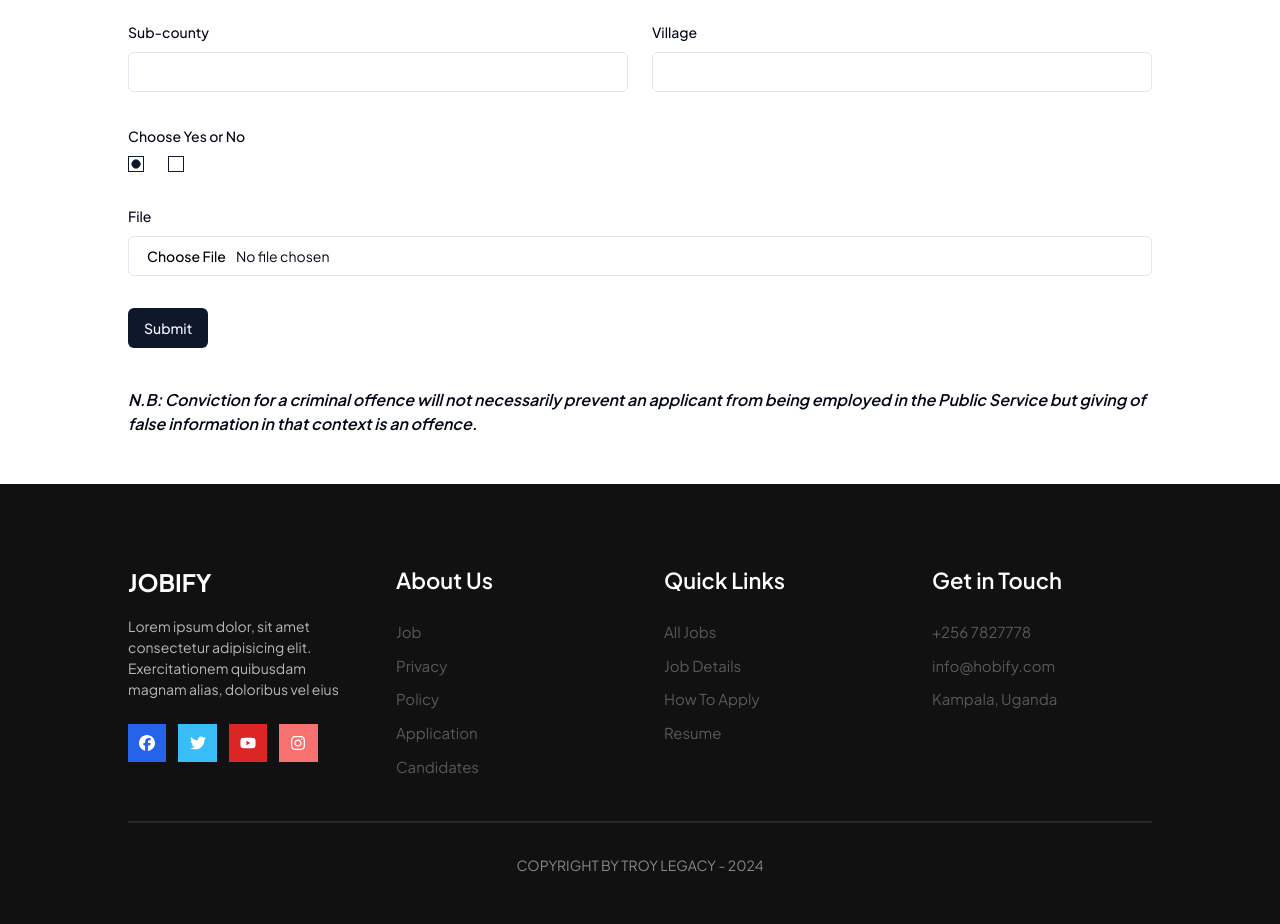
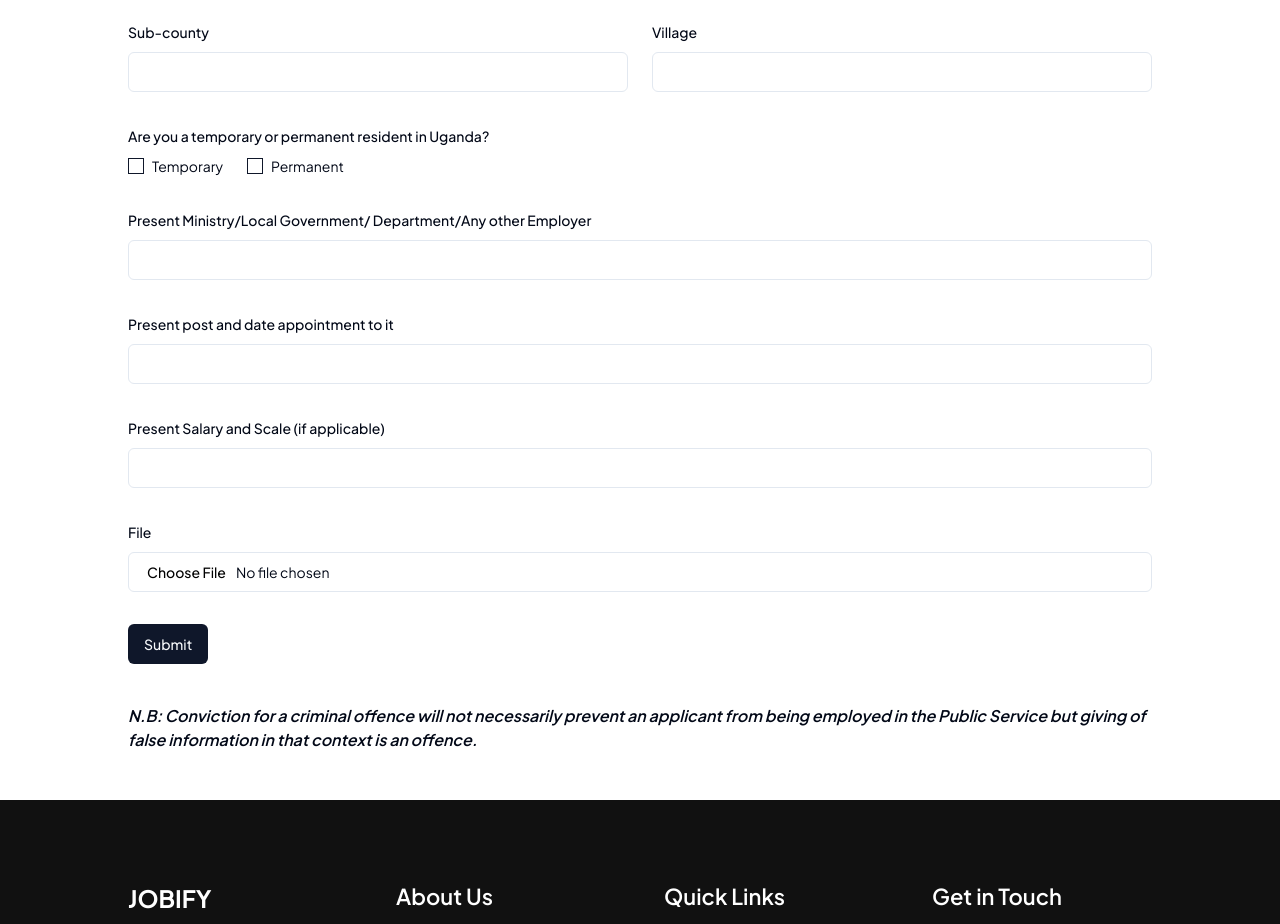
Before and after one commit to TroyMoses/job-portal, a Next.js app: page /jobs/application/1 in a window 1280 px wide. Shown: the part 1420-2344 px from the top of the page. Built offline with nearby package versions, Linux system fonts and the light colour scheme; no server answers.

Commit message:
application form

```diff
--- a/convex/schema.ts
+++ b/convex/schema.ts
@@ -35,6 +35,9 @@ export default defineSchema({
     homeDistrict: v.optional(v.string()),
     subcounty: v.optional(v.string()),
     village: v.optional(v.string()),
+    presentministry: v.optional(v.string()),
+    presentpost: v.optional(v.string()),
+    presentsalary: v.optional(v.string()),
   })
     .index("by_orgId", ["orgId"])
     .index("by_shouldDelete", ["shouldDelete"]),
--- a/src/app/jobs/application/[id]/page.tsx
+++ b/src/app/jobs/application/[id]/page.tsx
@@ -55,6 +55,9 @@ const formSchema = z.object({
   homeDistrict: z.string().min(1).max(200),
   subcounty: z.string().min(1).max(200),
   village: z.string().min(1).max(200),
+  presentministry: z.string().min(1).max(500),
+  presentpost: z.string().min(1).max(500),
+  presentsalary: z.string().min(1).max(300),
 });
 
 const JobApplication = ({ params }: { params: { id: string } }) => {
@@ -80,6 +83,9 @@ const JobApplication = ({ params }: { params: { id: string } }) => {
       homeDistrict: "",
       subcounty: "",
       village: "",
+      presentministry: "",
+      presentpost: "",
+      presentsalary: "",
     },
   });
 
@@ -129,6 +135,9 @@ const JobApplication = ({ params }: { params: { id: string } }) => {
         homeDistrict: values.homeDistrict,
         subcounty: values.subcounty,
         village: values.village,
+        presentministry: values.presentministry,
+        presentpost: values.presentpost,
+        presentsalary: values.presentsalary,
       });
 
       form.reset();
@@ -365,22 +374,79 @@ const JobApplication = ({ params }: { params: { id: string } }) => {
                   />
                 </div>
 
-                {/* Yes/No Radio Button Field */}
                 <FormField
                   control={form.control}
                   name="yesNoChoice"
                   render={({ field }) => (
                     <FormItem>
-                      <FormLabel>Choose Yes or No</FormLabel>
+                      <FormLabel>
+                        Are you a temporary or permanent resident in Uganda?
+                      </FormLabel>
                       <FormControl>
                         <RadioGroup
                           value={field.value}
                           onValueChange={field.onChange}
                           className="flex flex-row space-x-4"
                         >
-                          <RadioGroupItem value="yes">Yes</RadioGroupItem>
-                          <RadioGroupItem value="no">No</RadioGroupItem>
+                          {/* Wrap the label inside a <label> element */}
+                          <div className="flex items-center space-x-2">
+                            <RadioGroupItem value="temporary" />
+                            <label className="text-sm">Temporary</label>
+                          </div>
+                          <div className="flex items-center space-x-2">
+                            <RadioGroupItem value="permanent" />
+                            <label className="text-sm">Permanent</label>
+                          </div>
                         </RadioGroup>
+                      </FormControl>
+                      <FormMessage />
+                    </FormItem>
+                  )}
+                />
+
+                <FormField
+                  control={form.control}
+                  name="presentministry"
+                  render={({ field }) => (
+                    <FormItem>
+                      <FormLabel>
+                        Present Ministry/Local Government/ Department/Any other
+                        Employer
+                      </FormLabel>
+                      <FormControl>
+                        <Input {...field} />
+                      </FormControl>
+                      <FormMessage />
+                    </FormItem>
+                  )}
+                />
+
+                <FormField
+                  control={form.control}
+                  name="presentpost"
+                  render={({ field }) => (
+                    <FormItem>
+                      <FormLabel>
+                        Present post and date appointment to it
+                      </FormLabel>
+                      <FormControl>
+                        <Input {...field} />
+                      </FormControl>
+                      <FormMessage />
+                    </FormItem>
+                  )}
+                />
+
+                <FormField
+                  control={form.control}
+                  name="presentsalary"
+                  render={({ field }) => (
+                    <FormItem>
+                      <FormLabel>
+                        Present Salary and Scale {"("}if applicable{")"}
+                      </FormLabel>
+                      <FormControl>
+                        <Input {...field} />
                       </FormControl>
                       <FormMessage />
                     </FormItem>
```
Also changed, not shown: convex/files.ts (+9 -0 lines).
